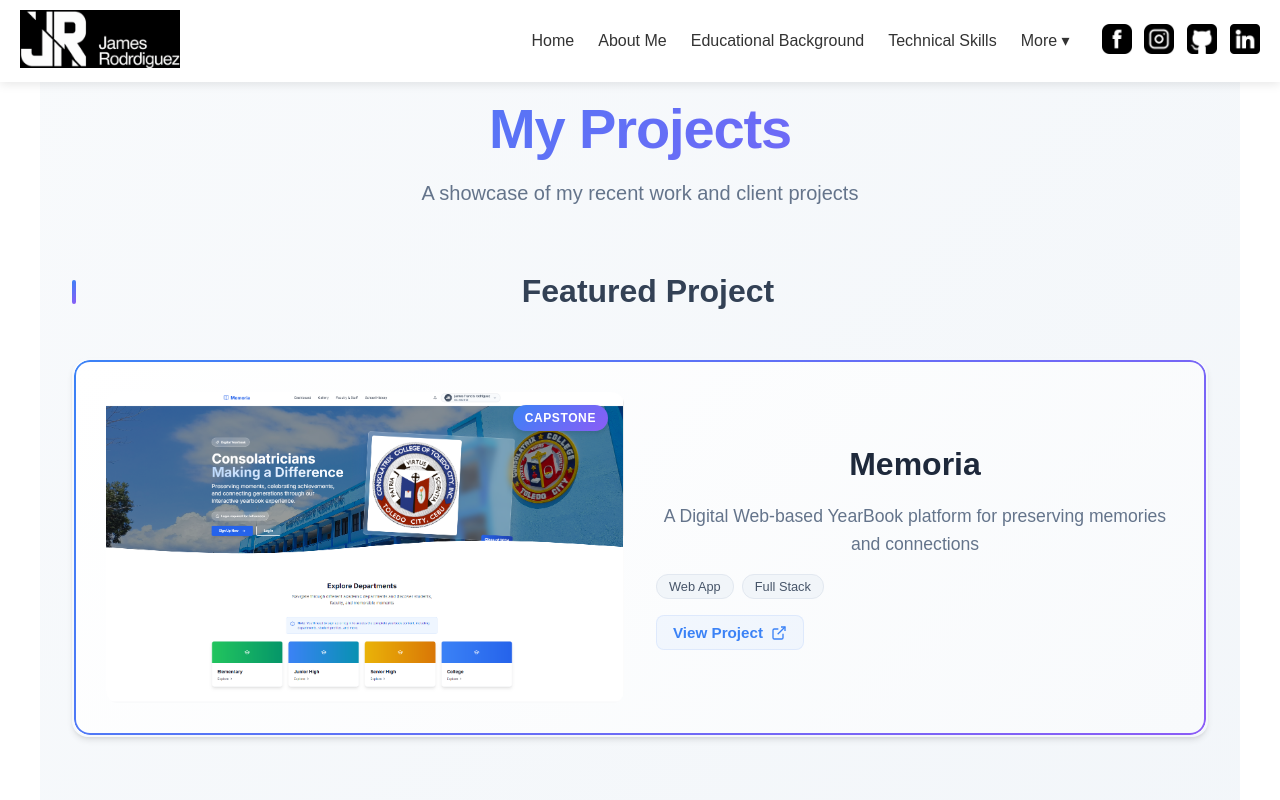
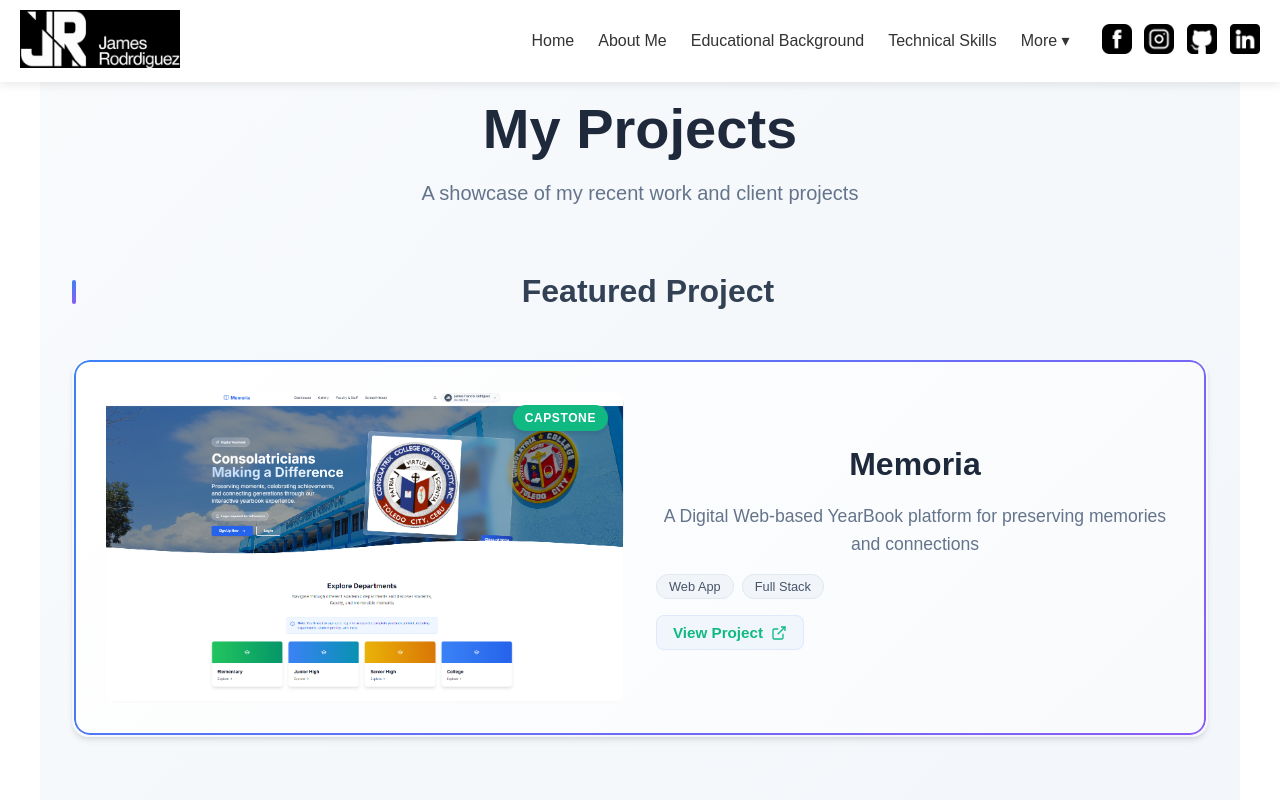
Before and after one commit to JAMESKANEKS/jamesportfolio, a React (Vite) app: page /project in a window 1280 px wide. Shown: the top 800 px of the page. Built offline with nearby package versions, Linux system fonts and the light colour scheme.

Commit message:
change ui to green

```diff
--- a/src/pages/Project.css
+++ b/src/pages/Project.css
@@ -18,11 +18,6 @@
   font-weight: 800;
   color: #1e293b;
   margin-bottom: 1rem;
-  background: linear-gradient(135deg, #3b82f6 0%, #8b5cf6 100%);
-  -webkit-background-clip: text;
-  -webkit-text-fill-color: transparent;
-  background-clip: text;
-  letter-spacing: -0.02em;
 }
 
 .projects-subtitle {
@@ -154,7 +149,7 @@
 }
 
 .project-badge {
-  background: linear-gradient(135deg, #3b82f6 0%, #8b5cf6 100%);
+  background: #10b981;
   color: white;
   padding: 0.375rem 0.75rem;
   border-radius: 20px;
@@ -224,7 +219,7 @@
   display: inline-flex;
   align-items: center;
   gap: 0.5rem;
-  color: #3b82f6;
+  color: #10b981;
   text-decoration: none;
   font-weight: 600;
   font-size: 0.95rem;
```
